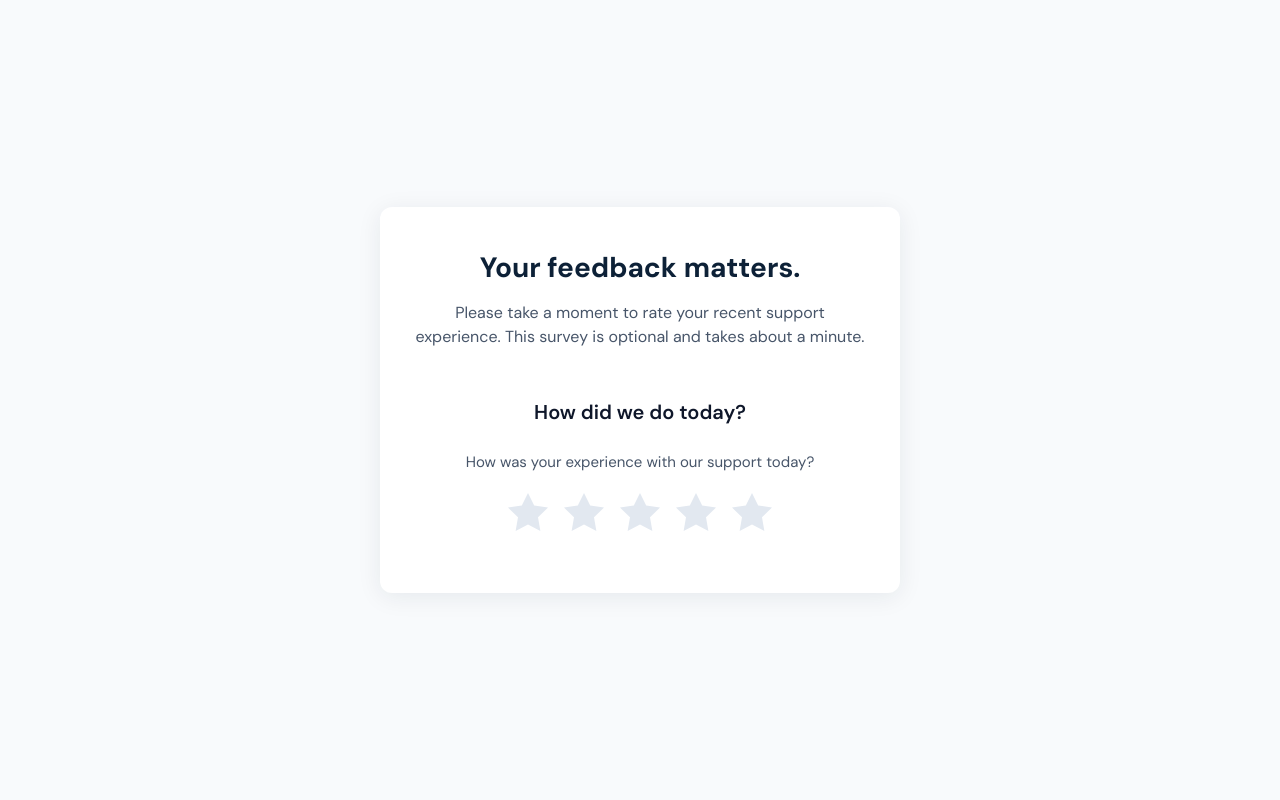
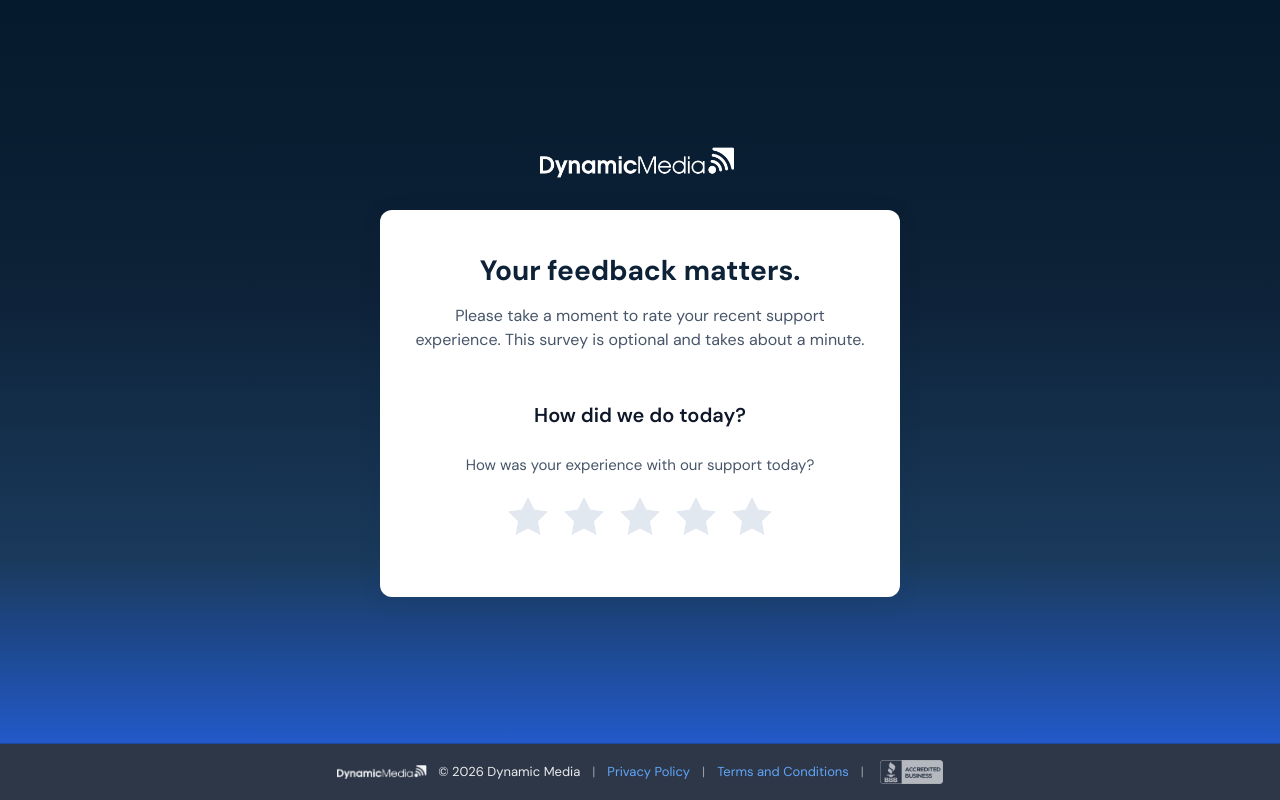
Before and after one commit to egordon-ship-it/testimonial_lp, a plain HTML site: page index.html in a window 1280 px wide. Drawn offline with Linux system fonts and the light colour scheme.

Commit message:
Added footer and background

```diff
--- a/index.html
+++ b/index.html
@@ -4,6 +4,7 @@
   <meta charset="UTF-8" />
   <meta name="viewport" content="width=device-width, initial-scale=1.0" />
   <title>Your Feedback Matters | Dynamic Media Music</title>
+  <link rel="icon" href="/public/DM_icon_logo_512.png" type="image/png" />
   <link rel="preconnect" href="https://fonts.googleapis.com" />
   <link rel="preconnect" href="https://fonts.gstatic.com" crossorigin />
   <link href="https://fonts.googleapis.com/css2?family=DM+Sans:ital,opsz,wght@0,9..40,400;0,9..40,500;0,9..40,600;0,9..40,700&display=swap" rel="stylesheet" />
@@ -31,19 +32,40 @@
     body {
       margin: 0;
       min-height: 100vh;
+      display: flex;
+      flex-direction: column;
       font-family: 'DM Sans', -apple-system, BlinkMacSystemFont, sans-serif;
-      background: var(--bg-page);
+      background: linear-gradient(180deg, #061a2d 0%, #0d2137 35%, #1a3a5c 70%, #2563eb 100%);
+      background-attachment: fixed;
       color: var(--text-primary);
       line-height: 1.5;
       -webkit-font-smoothing: antialiased;
     }
 
     .page {
-      min-height: 100vh;
+      flex: 1;
       display: flex;
+      flex-direction: column;
       align-items: center;
       justify-content: center;
       padding: 2rem 1rem;
+      gap: 2rem;
+    }
+
+    .logo-header {
+      flex-shrink: 0;
+    }
+
+    .logo-header a {
+      display: block;
+      line-height: 0;
+    }
+
+    .logo-header img {
+      width: auto;
+      height: auto;
+      max-width: 200px;
+      object-fit: contain;
     }
 
     .survey-container {
@@ -295,10 +317,78 @@
     .intro.hidden {
       display: none;
     }
+
+    /* Footer */
+    .site-footer {
+      flex-shrink: 0;
+      width: 100%;
+      padding: 1rem 1.5rem;
+      text-align: center;
+      background: #2d3748;
+      box-shadow: 0 -1px 0 rgba(0, 0, 0, 0.2);
+    }
+
+    .site-footer .footer-inner {
+      display: flex;
+      flex-wrap: wrap;
+      align-items: center;
+      justify-content: center;
+      gap: 0.5rem 0.75rem;
+      font-size: 0.8125rem;
+      color: rgba(255, 255, 255, 0.9);
+    }
+
+    .site-footer .footer-inner .footer-copyright {
+      display: inline-flex;
+      align-items: center;
+      gap: 0.35rem;
+    }
+
+    .site-footer .footer-inner .footer-logo {
+      display: inline-block;
+      line-height: 0;
+      vertical-align: middle;
+      margin-right: 0.25rem;
+    }
+
+    .site-footer .footer-inner .footer-logo img {
+      height: 1.5em;
+      width: auto;
+      max-height: 14px;
+      vertical-align: middle;
+      opacity: 0.95;
+    }
+
+    .site-footer .footer-inner a {
+      color: #60a5fa;
+      text-decoration: none;
+    }
+
+    .site-footer .footer-inner a:hover {
+      text-decoration: underline;
+    }
+
+    .site-footer .footer-inner .sep {
+      color: rgba(255, 255, 255, 0.5);
+      user-select: none;
+    }
+
+    .site-footer .footer-bbb img {
+      height: 24px;
+      width: auto;
+      display: inline-block;
+      vertical-align: middle;
+      margin-left: 0.25rem;
+    }
   </style>
 </head>
 <body>
   <div class="page">
+    <header class="logo-header">
+      <a href="https://dynamicmediamusic.com" target="_blank" rel="noopener noreferrer" aria-label="Dynamic Media Music – Home">
+        <img src="/public/DM-Logo_White-2026.png" alt="Dynamic Media Music"/>
+      </a>
+    </header>
     <div class="survey-container">
       <!-- HubSpot: Add form embed or tracking script here if needed -->
 
@@ -370,6 +460,25 @@
       </div>
     </div>
   </div>
+
+  <footer class="site-footer">
+      <div class="footer-inner">
+        <span class="footer-copyright">
+          <a href="https://dynamicmediamusic.com" target="_blank" rel="noopener noreferrer" class="footer-logo" aria-hidden="true">
+            <img src="/public/DM-Logo_White-2026.png" alt="" />
+          </a>
+          <span>© 2026 Dynamic Media</span>
+        </span>
+        <span class="sep">|</span>
+        <a href="https://dynamicmediamusic.com/privacy">Privacy Policy</a>
+        <span class="sep">|</span>
+        <a href="https://dynamicmediamusic.com/terms">Terms and Conditions</a>
+        <span class="sep">|</span>
+        <span class="footer-bbb">
+          <img src="/public/bbb-logo-24.png" alt="BBB Accredited Business" />
+        </span>
+      </div>
+    </footer>
 
   <script>
     (function () {
```
Also changed, not shown: public/index.html (added, +89 -0 lines), firebase.json (added), public/DM-Logo_White-2026.png (added), public/DM_icon_logo_512.png (added), public/bbb-logo-24.png (added), 2 other files.
